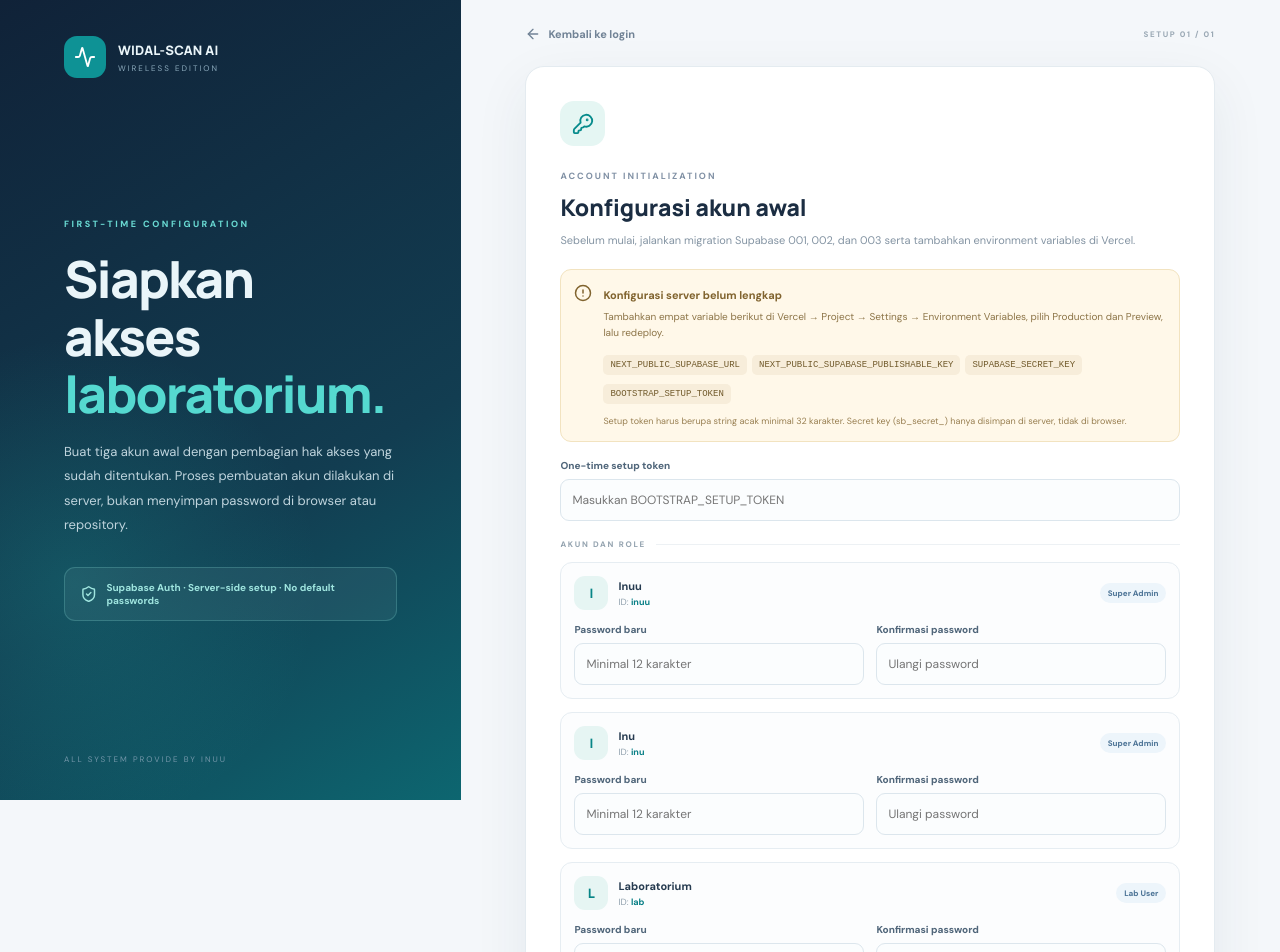
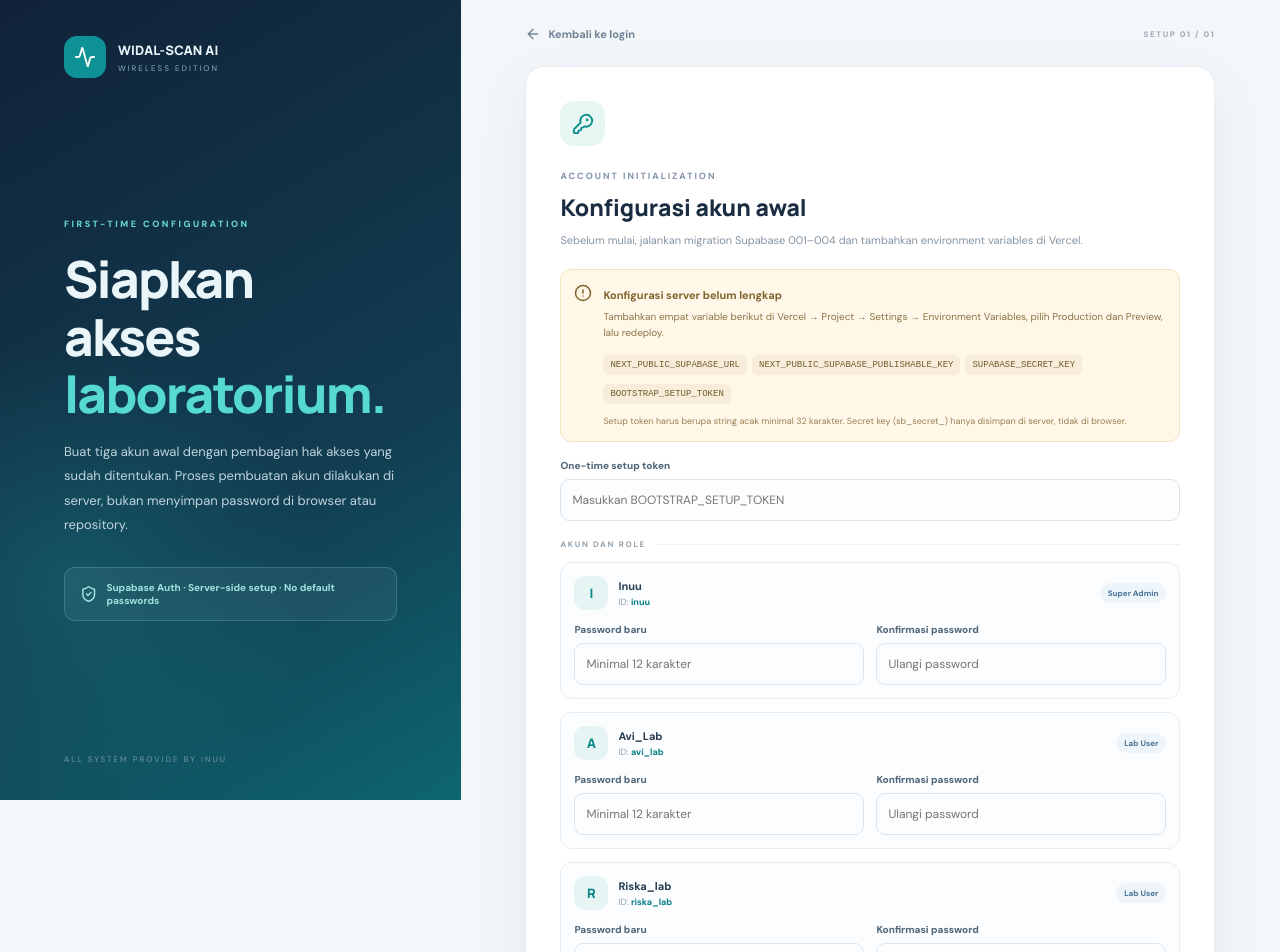
Before and after one commit to inuworkspace01-ai/widal-scan-ai-wireless, a Next.js app in the folder apps/web/: page /setup in a window 1280 px wide. Shown: the top 952 px of the page. Built offline with nearby package versions, Linux system fonts and the light colour scheme; no server answers.

Commit message:
Configure one super admin and two laboratory users

```diff
--- a/apps/web/app/setup/page.tsx
+++ b/apps/web/app/setup/page.tsx
@@ -18,8 +18,10 @@ type SetupResponse = {
 export default function SetupPage() {
   const [status, setStatus] = useState<SetupStatus | null>(null);
   const [token, setToken] = useState("");
-  const [passwords, setPasswords] = useState({ inuu: "", inu: "", lab: "" });
-  const [confirmations, setConfirmations] = useState({ inuu: "", inu: "", lab: "" });
+  const ACCOUNT_IDS = ["inuu", "avi_lab", "riska_lab"] as const;
+  type AccountId = (typeof ACCOUNT_IDS)[number];
+  const [passwords, setPasswords] = useState<Record<AccountId, string>>({ inuu: "", avi_lab: "", riska_lab: "" });
+  const [confirmations, setConfirmations] = useState<Record<AccountId, string>>({ inuu: "", avi_lab: "", riska_lab: "" });
   const [visible, setVisible] = useState(false);
   const [busy, setBusy] = useState(false);
   const [result, setResult] = useState<SetupResponse | null>(null);
@@ -34,13 +36,13 @@ export default function SetupPage() {
     return () => { alive = false; };
   }, []);
 
-  function updatePassword(id: "inuu" | "inu" | "lab", value: string) {
+  function updatePassword(id: AccountId, value: string) {
     setPasswords((current) => ({ ...current, [id]: value }));
     setResult(null);
     setError("");
   }
 
-  function updateConfirmation(id: "inuu" | "inu" | "lab", value: string) {
+  function updateConfirmation(id: AccountId, value: string) {
     setConfirmations((current) => ({ ...current, [id]: value }));
     setResult(null);
     setError("");
@@ -51,7 +53,7 @@ export default function SetupPage() {
     setError("");
     setResult(null);
 
-    for (const id of ["inuu", "inu", "lab"] as const) {
+    for (const id of ACCOUNT_IDS) {
       if (passwords[id].length < 12) {
         setError("Semua password minimal 12 karakter.");
         return;
@@ -79,8 +81,8 @@ export default function SetupPage() {
       } else {
         setResult(data);
         setToken("");
-        setPasswords({ inuu: "", inu: "", lab: "" });
-        setConfirmations({ inuu: "", inu: "", lab: "" });
+        setPasswords({ inuu: "", avi_lab: "", riska_lab: "" });
+        setConfirmations({ inuu: "", avi_lab: "", riska_lab: "" });
       }
     } catch {
       setError("Tidak dapat menghubungi server setup. Coba periksa koneksi.");
@@ -111,7 +113,7 @@ export default function SetupPage() {
           <div className="setupIcon"><KeyRound size={22}/></div>
           <span className="eyebrow">ACCOUNT INITIALIZATION</span>
           <h2>Konfigurasi akun awal</h2>
-          <p className="setupLead">Sebelum mulai, jalankan migration Supabase 001, 002, dan 003 serta tambahkan environment variables di Vercel.</p>
+          <p className="setupLead">Sebelum mulai, jalankan migration Supabase 001–004 dan tambahkan environment variables di Vercel.</p>
 
           {status === null ? (
             <div className="setupStatus"><LoaderCircle size={17}/> Memeriksa konfigurasi server…</div>
@@ -134,8 +136,8 @@ export default function SetupPage() {
             <div className="setupFormDivider"><span>AKUN DAN ROLE</span></div>
             {([
               ["inuu", "Inuu", "Super Admin"],
-              ["inu", "Inu", "Super Admin"],
-              ["lab", "Laboratorium", "Lab User"],
+              ["avi_lab", "Avi_Lab", "Lab User"],
+              ["riska_lab", "Riska_lab", "Lab User"],
             ] as const).map(([id, name, role]) => (
               <div className="setupAccount" key={id}>
                 <div className="setupAccountHead"><span className="setupAvatar">{name.slice(0,1)}</span><span><b>{name}</b><small>ID: <strong>{id}</strong></small></span><em>{role}</em></div>
@@ -150,6 +152,7 @@ export default function SetupPage() {
             <label className="setupShow"><input type="checkbox" checked={visible} onChange={(event) => setVisible(event.target.checked)}/> Tampilkan password saat mengetik</label>
             {error && <div className="setupAlert"><CircleAlert size={17}/>{error}</div>}
             {result?.ok && <div className="setupSuccess"><CheckCircle2 size={18}/><div><b>Akun berhasil dibuat</b><p>{result.message}</p><Link href="/">Kembali ke halaman login →</Link></div></div>}
+            <div className="setupReminder">Simpan password di password manager sebelum menekan tombol. Password tidak dapat ditampilkan kembali setelah akun berhasil dibuat.</div>
             <button className="setupSubmit" type="submit" disabled={busy || !status?.configured}>
               {busy ? <><LoaderCircle size={17} className="spin"/> Menyiapkan akun…</> : <><LockKeyhole size={17}/> Buat 3 akun dan aktifkan login</>}
             </button>
```
